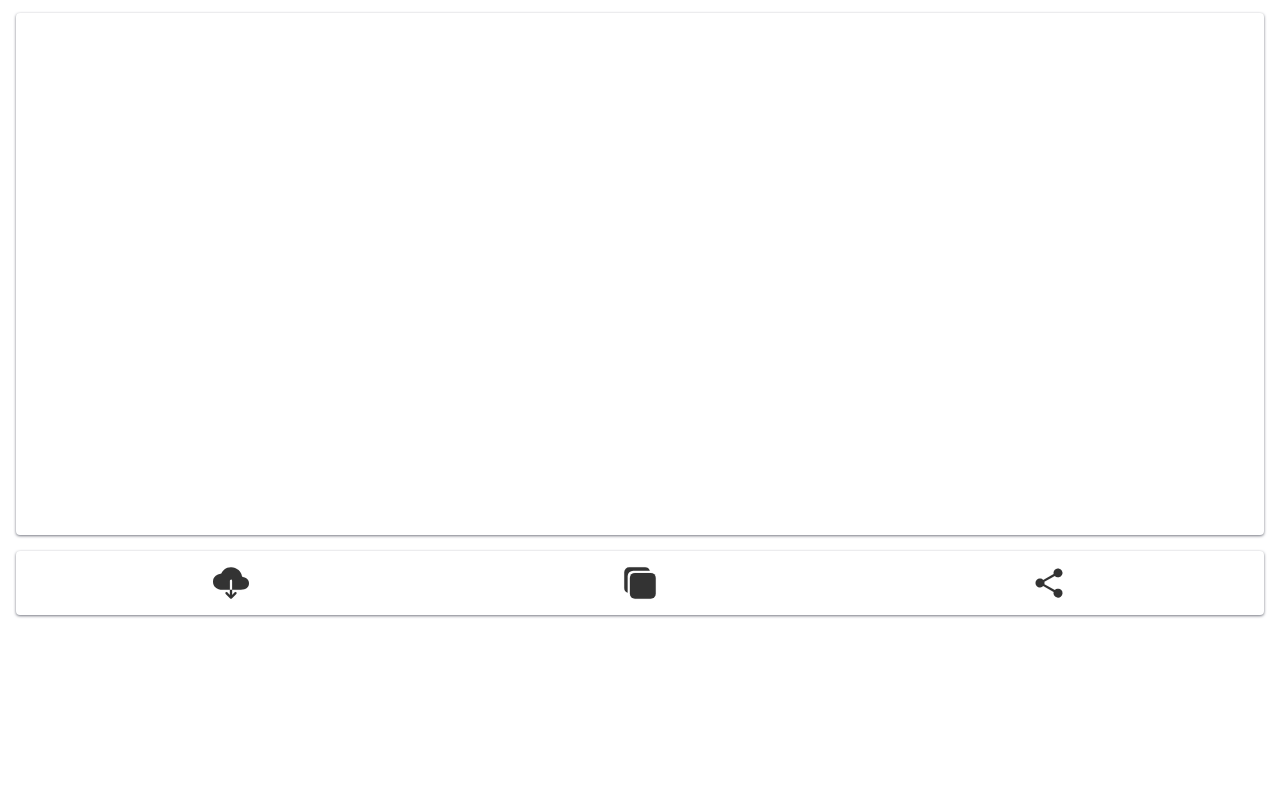
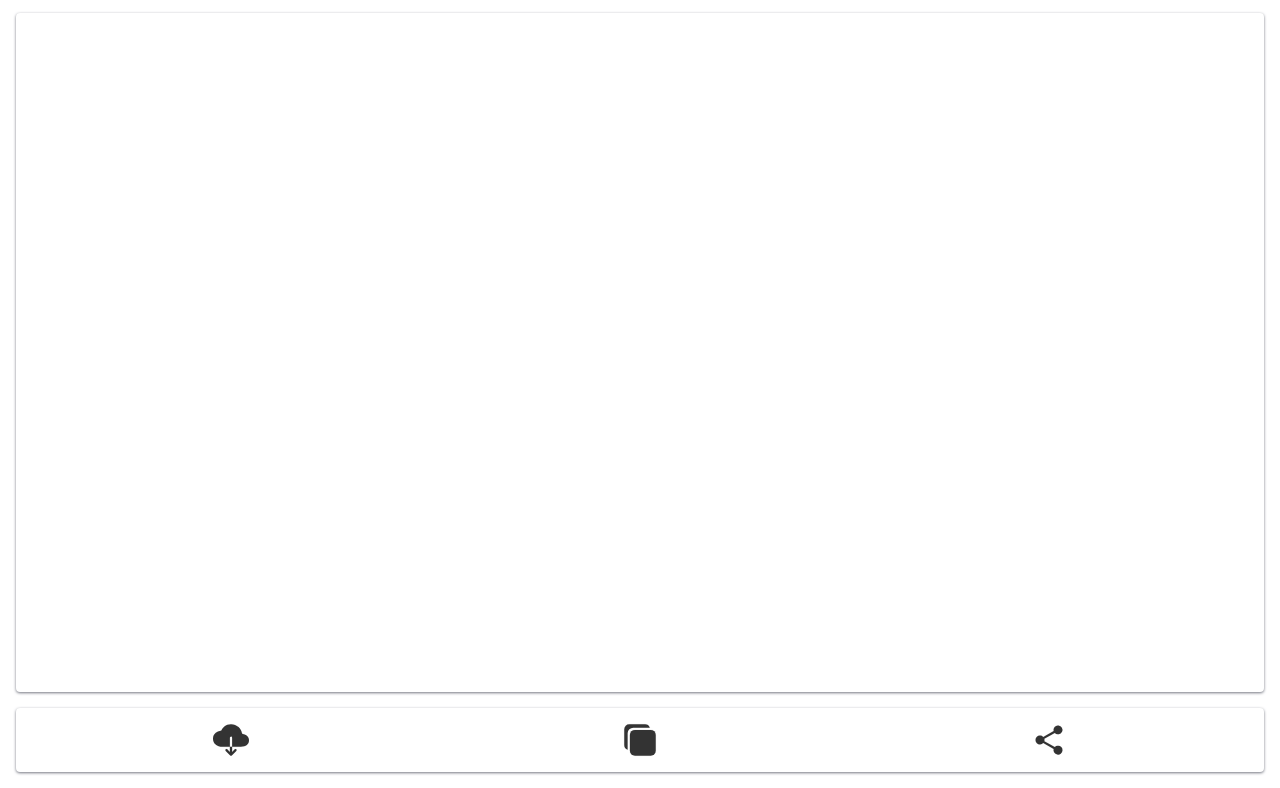
Before and after one commit to rodolfoThePig/sky-qr-code, a website built with Vite: page index.html in a window 1280 px wide. Shown: the part 153-941 px from the top of the page. Before the commit the page ends 800 px from the top, so only its background shows below. Built offline with nearby package versions, Linux system fonts and the light colour scheme.

Commit message:
build static site

```diff
--- a/index.html
+++ b/index.html
@@ -45,7 +45,7 @@
     <div class="qr-code-container">
       <canvas id="qr-code-canvas"></canvas>
     </div>
-    <div class="qr-scanner-container" hidden="true">
+    <div class="qr-scanner-container">
       <video id="qr-scanner-video"></video>
     </div>
   </div>
```
Also changed, not shown: build/main.css, build/main.js, 1 other file.
